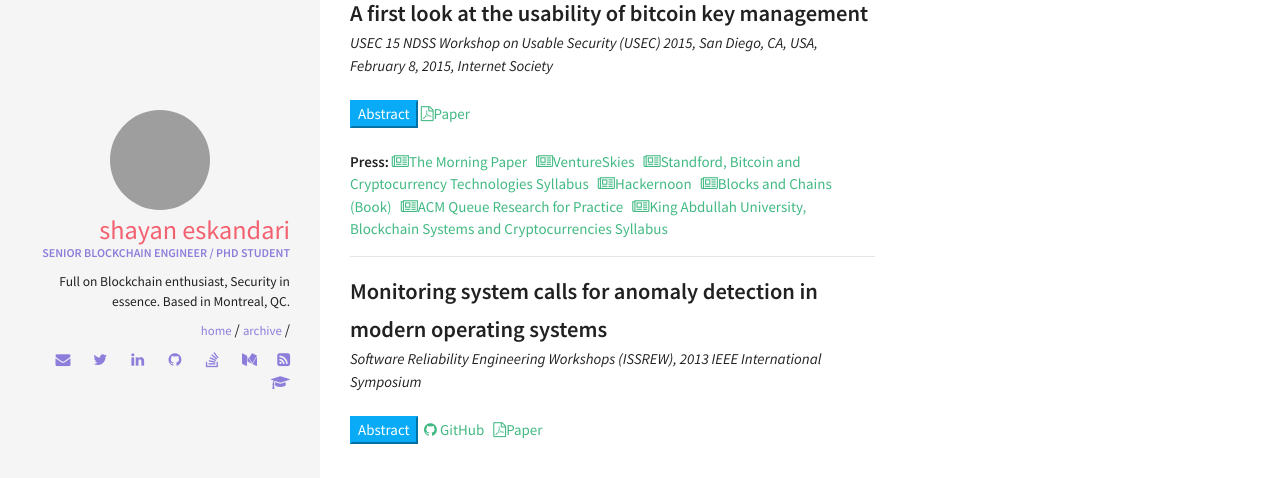
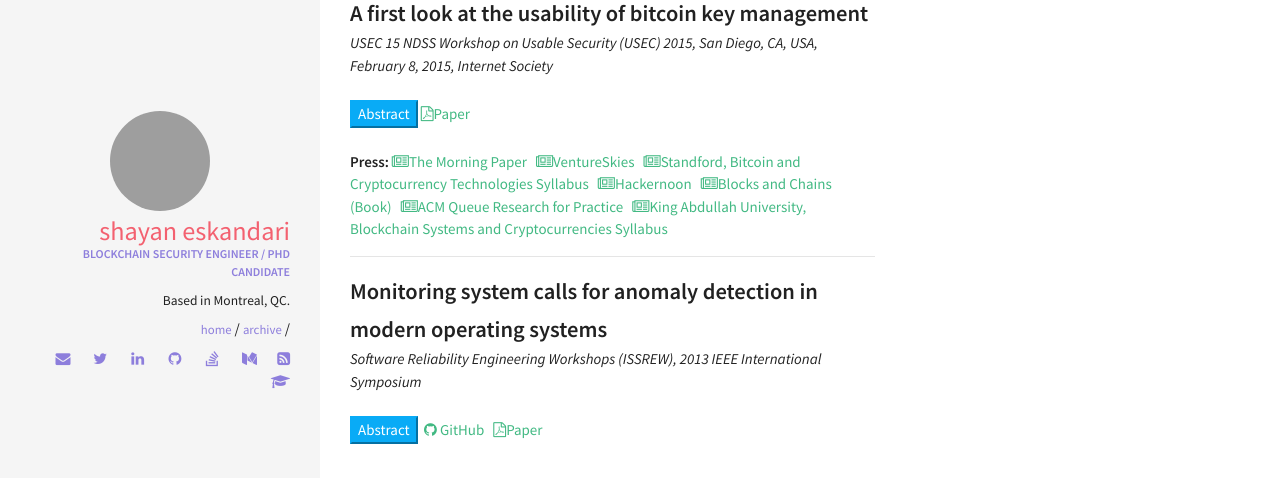
Before and after one commit to shayanb/shayan.es, a Jekyll site: the page built from index.html, in a window 1280 px wide. Shown: the part 2208-2686 px from the top of the page. Built offline with Jekyll 4.4.1, drawn with Linux system fonts in a browser that asks for light colours; nearby versions of some CDN libraries.

Commit message:
PhD Candidate, yeeey!

```diff
--- a/_config.yml
+++ b/_config.yml
@@ -35,8 +35,8 @@ kramdown:
 owner:
   name: Shayan Eskandari
   avatar: shayan.jpg
-  job: "Senior Blockchain Engineer / PhD Student"
-  bio: "Full on Blockchain enthusiast, Security in essence. Based in Montreal, QC."
+  job: "Blockchain Security Engineer / PhD Candidate"
+  bio: "Based in Montreal, QC."
   email: me@shayan.es
   #disqus-shortname: renyuanzblog
   twitter: sbetamc #username
```
